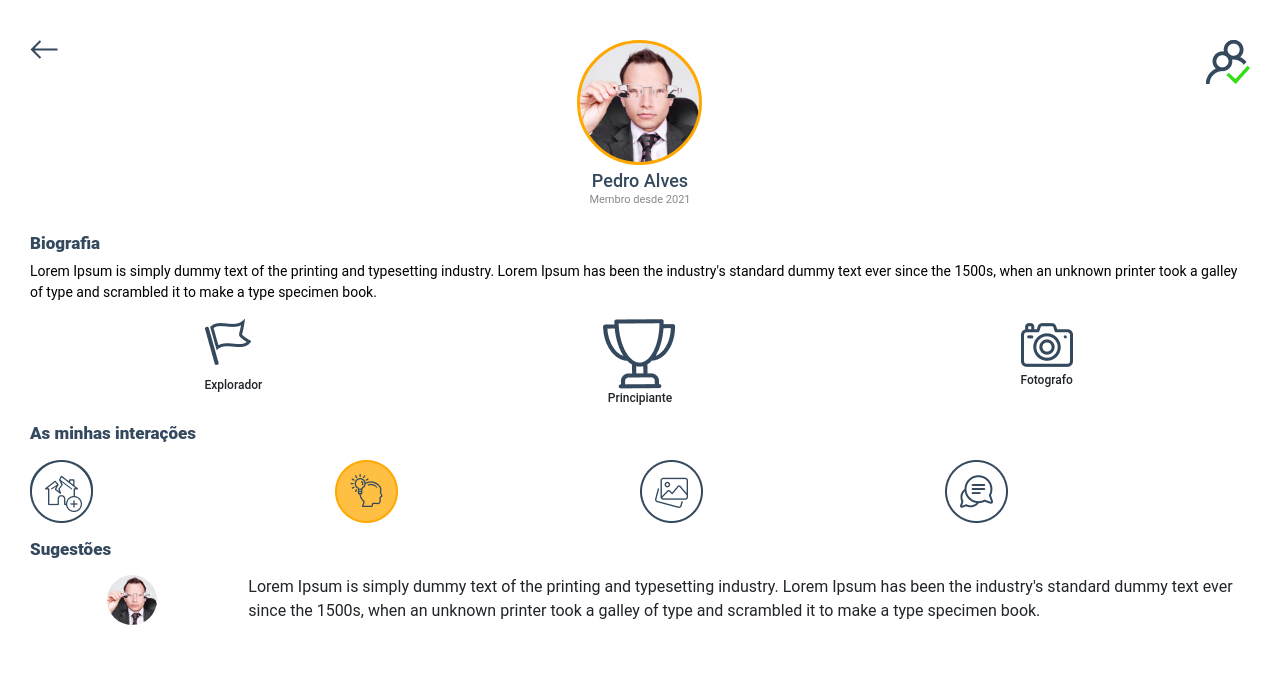
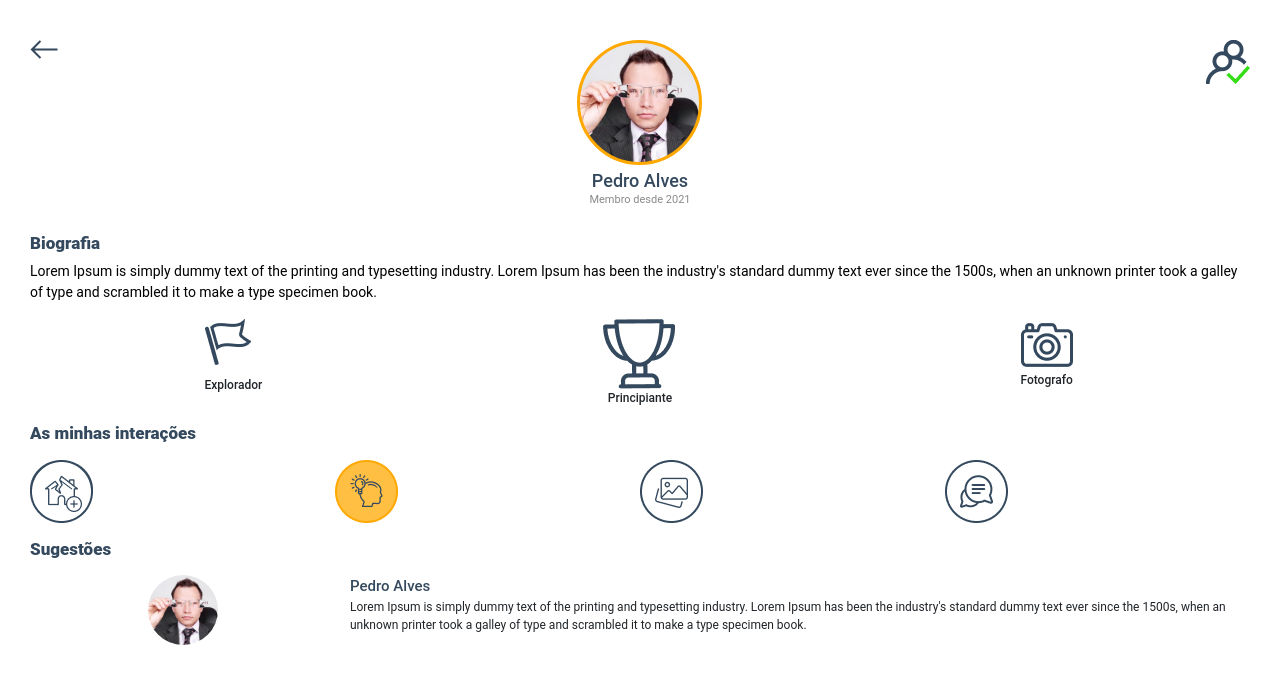
Before and after one commit to J-Brandao/ReMap, a React (Create React App) app: page /perfil in a window 1280 px wide. Both pictures are taken after a click on the element 487 px from the left and 491 px from the top of the page. Shown: the top 684 px of the page. Built offline with nearby package versions, Linux system fonts and the light colour scheme.

Commit message:
perfil final pra já pt2

```diff
--- a/src/Components/Perfil/DetalhesSeccao.js
+++ b/src/Components/Perfil/DetalhesSeccao.js
@@ -21,8 +21,8 @@
       background-position: center;
       background-size: cover;
       border-radius: 50%;
-      min-height: 50px;
-      width: 50px;
+      min-height: 70px;
+      width: 70px;
     `;
 
     return(
@@ -47,11 +47,12 @@
             :
             props.tipo === 'Sugestões' ?
             <>
-                <span className="col-2 p-0">
+                <span className="col-3 p-0">
                     <CommentPicture/>
                 </span>
-                <span className="col-10">
-                    Lorem Ipsum is simply dummy text of the printing and typesetting industry. Lorem Ipsum has been the industry's standard dummy text ever since the 1500s, when an unknown printer took a galley of type and scrambled it to make a type specimen book.
+                <span className="col-9 pr-0">
+                    <p className="NomeComments">Pedro Alves</p>
+                    <p className="textoComments">Lorem Ipsum is simply dummy text of the printing and typesetting industry. Lorem Ipsum has been the industry's standard dummy text ever since the 1500s, when an unknown printer took a galley of type and scrambled it to make a type specimen book.</p>
                 </span>
             </>
             :
@@ -74,11 +75,12 @@
             </Carousel>
             :
             <>
-                <span className="col-2 p-0">
+                <span className="col-3 p-0">
                     <CommentPicture/>
                 </span>
-                <span className="col-10">
-                    Lorem Ipsum is simply dummy text of the printing and typesetting industry. Lorem Ipsum has been the industry's standard dummy text ever since the 1500s, when an unknown printer took a galley of type and scrambled it to make a type specimen book.
+                <span className="col-9 pr-0">
+                    <p className="NomeComments">Pedro Alves</p>
+                    <p className="textoComments">Lorem Ipsum is simply dummy text of the printing and typesetting industry. Lorem Ipsum has been the industry's standard dummy text ever since the 1500s, when an unknown printer took a galley of type and scrambled it to make a type specimen book.</p>
                 </span>
             </>
             }
--- a/src/Styles/Perfil.css
+++ b/src/Styles/Perfil.css
@@ -31,3 +31,15 @@
   height: 175px;
   width: 100%;
 }
+
+.textoComments {
+  font-size: 12px;
+  margin-top: 0;
+}
+
+.NomeComments {
+  color: #34495e;
+  font-size: 15px;
+  font-weight: 500;
+  margin-bottom: 0;
+}
```
Also changed, not shown: 1 other file (tests, documents, lock files or other folders).
